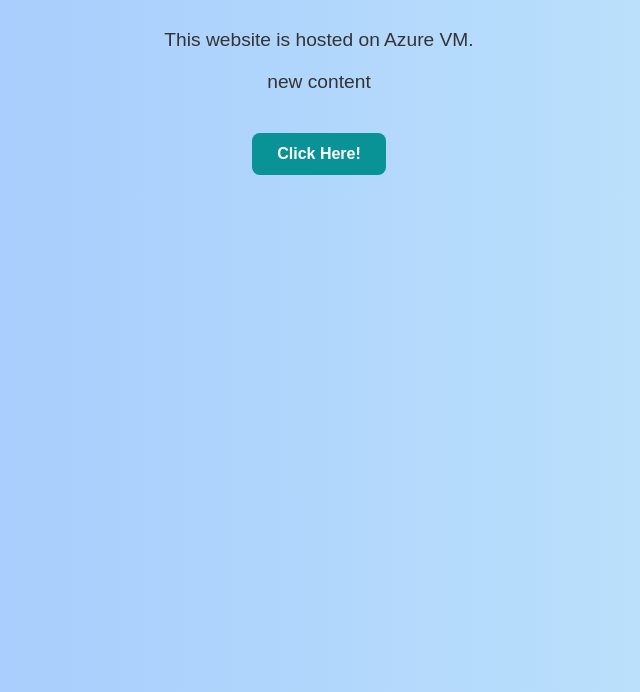
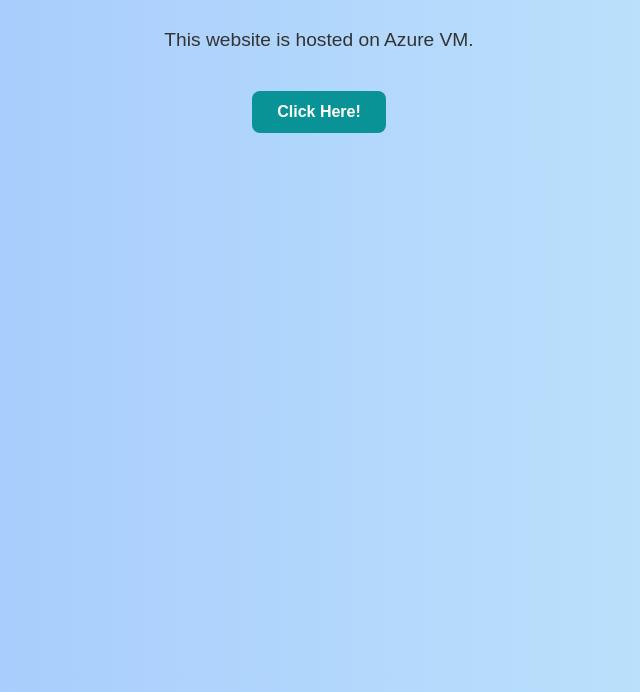
Before and after one commit to varsha-shaji/website, a plain HTML site: page index.html in a window 1280 px wide. Shown: the part 108-800 px from the top of the page, without its empty margins (321-961 px from the left). Drawn offline with Linux system fonts and the light colour scheme.

Commit message:
Updated index.html

```diff
--- a/index.html
+++ b/index.html
@@ -11,7 +11,6 @@
     <h1>Welcome to the Website</h1>
 
     <p>This website is hosted on Azure VM.</p>
-    <p>new content</p>
     <a href="#" class="button">Click Here!</a>
 
 
```
